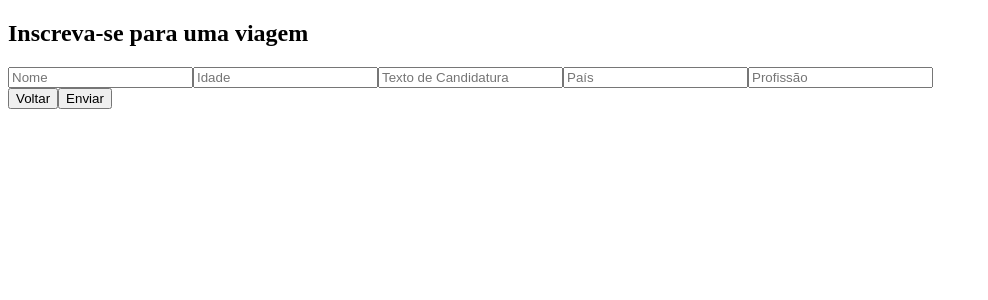
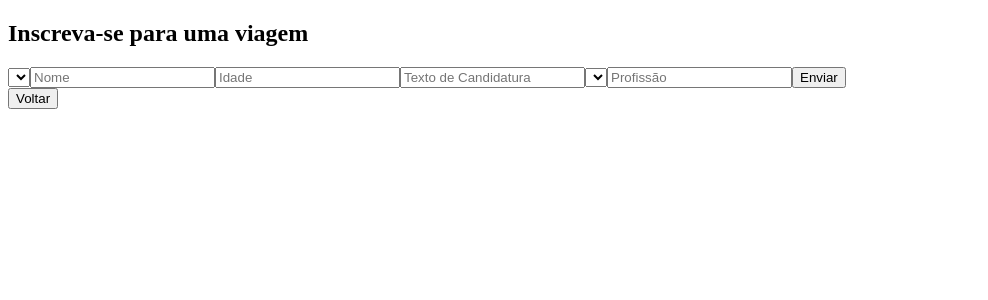
Before and after one commit to future4code/Guilherme-Jesus, a React (Create React App) app in the folder semana10/projeto-labex/: page /trips/application in a window 1280 px wide. Shown: the top 300 px of the page, without its empty margins (0-988 px from the left). Built offline with nearby package versions, Linux system fonts and the light colour scheme; no server answers.

Commit message:
Formulario de inscrição para viagem em andamento

```diff
--- /dev/null
+++ b/semana10/projeto-labex/src/hooks/useHook.js
@@ -0,0 +1,14 @@
+import { useState } from "react"
+
+const useHook = (initialState) => {
+    const [form, setForm] = useState(initialState)
+
+
+    const onChange = (event) => {
+        const { name, value } = event.target
+        setForm({ ...form, [name]: value })
+    }
+    return { form, onChange }
+}
+
+export default useHook
--- a/semana10/projeto-labex/src/pages/ApplicationFormPage.js
+++ b/semana10/projeto-labex/src/pages/ApplicationFormPage.js
@@ -1,102 +1,105 @@
 import axios from 'axios'
 import React, { useEffect, useState } from 'react'
 import { useHistory } from 'react-router-dom'
-
+import useHook from '../hooks/useHook'
 
 export const ApplicationFormPage = () => {
     const history = useHistory()
-
     const goBackTripList = () => {
         history.goBack()
     }
+    const { form, onChange } = useHook({ planet:'', name: '', age: '', applicationText: '', profession: '', country: '' })
 
 
-    const [nameInput, setNameInput] = useState('')
-    const [ageInput, setAgeInput] = useState('')
-    const [applicationTextInput, setApplicationTextInput] = useState('')
-    const [professionInput, setProfessionInput] = useState('')
-    const [countryInput, setCountryInput] = useState([])
-    const [userTrip, setUserTrip] = useState([])
-
-    const addUserTrip = () => {
-        const newUserTrip = [...userTrip]
-        newUserTrip.push({
-            name: nameInput,
-            age: ageInput,
-            applicationText: applicationTextInput,
-            profession: professionInput,
-            country: countryInput
-        })
-        setUserTrip(newUserTrip)
-        setNameInput('')
-        setAgeInput('')
-        setApplicationTextInput('')
-        setProfessionInput('')
-        setCountryInput([])
-    }
-
-    const applyTrip = () =>{
-     axios
-     .post('https://us-central1-labenu-apis.cloudfunctions.net/labeX/guilherme-jesus-lovelace/trips/:id/apply')
-     .then((res)=>{
-         console.log(res.data)
-        setUserTrip(res.data)
-     })
-     .catch((err)=>{
-         console.log(err.data)
-     })
+    const applyTrip = (event) => {
+        console.log('formulario enviado')
+        event.preventDefault()
+        axios
+            .post('https://us-central1-labenu-apis.cloudfunctions.net/labeX/guilherme-jesus-lovelace/trips/id/apply')
+            .then((res) => {
+                form('Deu bão', res.data.trips)
+            })
+            .catch((err) => {
+                console.log('Xii deu ruim', err.data)
+            })
 
     }
-    useEffect(() => {
-        applyTrip()
-    }, [])
+    // useEffect(() => {
+    //     applyTrip()
+    // }, [])
 
 
 
-
+    // Mercúrio
+    // Vênus
+    // Terra
+    // Marte
+    // Júpiter
+    // Saturno
+    // Urano
+    // Netuno
 
     return (
         <div>
             <h2>Inscreva-se para uma viagem</h2>
-            <div>
+            <form onSubmit={applyTrip}>
+            <select>
+                    <option
+                        name='planet'
+                        value={form.planet}
+                        onChange={onChange}
+                        placeholder="Escolha um Planeta">
+                    </option>
+                </select>
                 <input
                     name='name'
-                    value={nameInput}
-                    onChange={(event) => setNameInput(event.target.value)}
+                    type={'name'}
+                    value={form.name}
+                    onChange={onChange}
                     placeholder="Nome"
+                    pattern={'^.{3,}'}
+                    title={'O campo nome deve ter no mínimo 3 letras'}
 
                 />
                 <input
                     name='age'
-                    value={ageInput}
-                    onChange={(event) => setAgeInput(event.target.value)}
+                    type={'number'}
+                    min={18}
+                    value={form.age}
+                    onChange={onChange}
                     placeholder="Idade"
+                    required
                 />
                 <input
                     name='applicationText'
-                    value={applicationTextInput}
-                    onChange={(event) => setApplicationTextInput(event.target.value)}
+                    type='text'
+                    value={form.applicationText}
+                    onChange={onChange}
                     placeholder="Texto de Candidatura"
+                    pattern={'^.{30,}'}
+                    title={'O campo Texto de candidatura deve ter no mínimo 30 caracteres'}
 
                 />
+                <select>
+                    <option
+                        name='country'
+                        value={form.country}
+                        onChange={onChange}
+                        placeholder="País">
+                    </option>
+                </select>
                 <input
-                    name='País'
-                    value={countryInput}
-                    onChange={(event) => setCountryInput(event.target.value)}
-                    placeholder="País"
+                    name='profession'
+                    type={'text'}
+                    value={form.profession}
+                    onChange={onChange}
+                    placeholder="Profissão"
+                    pattern={'^.{10,}'}
+                    title={'O campo profissão deve ter no mínimo 10 caracteres'}
                 />
-                <input
-                    name='Profissão'
-                    value={professionInput}
-                    onChange={(event) => setProfessionInput(event.target.value)}
-                    placeholder="Profissão"
-                />
-            </div>
-
-
+                <button>Enviar</button>
+            </form>
             <button onClick={goBackTripList}>Voltar</button>
-            <button onClick={addUserTrip}>Enviar</button>
-
         </div>
     )
 }
--- a/semana10/projeto-labex/src/pages/CreateTripPage.js
+++ /dev/null
@@ -1,9 +0,0 @@
-import React from 'react'
-
-export const CreateTripPage = () => {
-    return (
-        <div>
-            <h1>Crie sua Viagem</h1>
-        </div>
-    )
-}
--- /dev/null
+++ b/semana10/projeto-labex/src/pages/CreateTripsPage.js
@@ -0,0 +1,17 @@
+import React from 'react'
+import { useHistory } from 'react-router-dom'
+
+export const CreateTripsPage = () => {
+    const history = useHistory()
+
+    const goBackAdminHome = () =>{
+        history.goBack()
+    }
+    return (
+        <div>
+            <h1>Criar Viagem</h1>
+            <button onClick={goBackAdminHome}>Voltar</button>
+            <button>Criar</button>
+        </div>
+    )
+}
--- a/semana10/projeto-labex/src/pages/LoginPage.js
+++ b/semana10/projeto-labex/src/pages/LoginPage.js
@@ -1,42 +1,25 @@
 import axios from 'axios'
 import React, { useState } from 'react'
 import { useHistory } from 'react-router-dom'
-
+import useHook from '../hooks/useHook'
 export const LoginPage = () => {
+    const { form, onChange } = useHook({ email: '', password: '' })
     const history = useHistory()
 
     const goToBackHome = () => {
         history.push('/')
     }
 
-
-
-
-    const [email, setEmail] = useState('')
-    const [password, setPassword] = useState('')
-
-    const onChangeEmail = (event) =>{
-        setEmail(event.target.value)
-    }
-
-    const onChangePassword = (event) =>{
-        setPassword(event.target.value)
-    }
-
-    const submitLogin = () =>{
-        console.log(email,password)
-        const body = {
-            email: email,
-            password: password
-        }
+    const submitLogin = (event) => {
+        event.preventDefault()
         axios
-        .post('https://us-central1-labenu-apis.cloudfunctions.net/labeX/guilherme-jesus-lovelace/login',body)
-        .then((res)=>{
+            .post('https://us-central1-labenu-apis.cloudfunctions.net/labeX/guilherme-jesus-lovelace/login', form)
+            .then((res) => {
                 console.log(res.data.token)
-         localStorage.setItem('token',res.data.token)
+                localStorage.setItem('token', res.data.token)
                 history.push('/admin/trips/list')
             })
-        .catch((err)=>{
+            .catch((err) => {
                 console.log(err.response)
             })
     }
@@ -44,19 +27,27 @@ export const LoginPage = () => {
     return (
         <div>
             <h1>Login</h1>
+            <form onSubmit={submitLogin}>
                 <input
-                type = 'email'
-                value={email}
-                onChange={onChangeEmail}
+                    name='email'
+                    type='email'
+                    value={form.email}
+                    onChange={onChange}
                     placeholder="Email"
+                    required
                 />
                 <input
-                value={password}
-                onChange={onChangePassword}
+                    name='password'
+                    type='password'
+                    value={form.password}
+                    onChange={onChange}
                     placeholder="Senha"
+                    pattern={"^.{4,}"}
+                    title={"Sua senha deve ter no mínimo 4 caractéres"}
                 />
                 <button onClick={goToBackHome}>Voltar</button>
-            <button onClick={submitLogin}>Entrar</button>
+                <button>Entrar</button>
+            </form>
         </div>
     )
 }
--- a/semana10/projeto-labex/src/pages/TripDetailsPage.js
+++ b/semana10/projeto-labex/src/pages/TripDetailsPage.js
@@ -1,16 +1,18 @@
 import axios from 'axios'
-import React, { useEffect } from 'react'
+import React, { useEffect, useState } from 'react'
 import { useHistory } from 'react-router-dom'
 
 
 export const TripDetailsPage = () => {
     const history = useHistory()
 
-    const goBackAdminHome = () =>{
-        history.goBack()
+    const backAdminPage = () => {
+        history.push('/admin/trips/list')
     }
 
-
+const [tripsId, setTripsId] = useState({})
+const [candidates, setCandidates] = useState('')
+const [approved, setApproved] = useState('')
 
     useEffect(()=>{
         const token = localStorage.getItem('token')
@@ -22,6 +24,7 @@ export const TripDetailsPage = () => {
        })
        .then((res)=>{
        console.log('deu certo',res.data)
+       setTripsId(res.data.trip)
        })
        .catch((err)=>{
         console.log('deu erro',err.response)
@@ -32,10 +35,10 @@ export const TripDetailsPage = () => {
 
     return (
         <div>
-            <h1>Criar Viagem</h1>
-            <button onClick={goBackAdminHome}>Voltar</button>
-            <button>Criar</button>
+            <button onClick = {backAdminPage}>Voltar</button>
+            <h1>Candidatos Pendentes</h1>
+            <hr/>
+            <h1>Candidatos Aprovados</h1>
         </div>
     )
 }
-// 'eyJhbGciOiJIUzI1NiIsInR5cCI6IkpXVCJ9.eyJpZCI6ImgzS…xNTl9.zCv_MXeMbd5HF4-rTr1b5WIEzgo0-LZJwR01jJ9tOPo'
--- a/semana10/projeto-labex/src/route/Router.js
+++ b/semana10/projeto-labex/src/route/Router.js
@@ -1,6 +1,6 @@
 import React from "react"
 import { AdminHomePage } from "../pages/AdminHomePage"
-import { CreateTripPage } from "../pages/CreateTripPage"
+import { CreateTripsPage } from "../pages/CreateTripsPage"
 import { HomePage } from "../pages/HomePage";
 import { ListTripsPage } from "../pages/ListTripsPage";
 import { LoginPage } from "../pages/LoginPage";
@@ -33,13 +33,13 @@ export const Router = () =>{
         <Route exact path={'/admin/trips/list'}>
           <AdminHomePage />
         </Route>
-        /admin/trips/create
-        <Route exact path={'/admin/trips/:id'}>
-          <TripDetailsPage />
+
+        <Route exact path={'/admin/trips/create'}>
+        <CreateTripsPage/>
         </Route>
 
-        <Route exact path={'/admin/trips/create'}>
-          <CreateTripPage />
+        <Route exact path={'/admin/trips/:id'}>
+        <TripDetailsPage/>
         </Route>
 
       </Switch>
```
Also changed, not shown: semana10/projeto-labex/src/pages/AdminHomePage.js (+38 -3 lines). Lines whose indentation alone changed are shown as unchanged.
